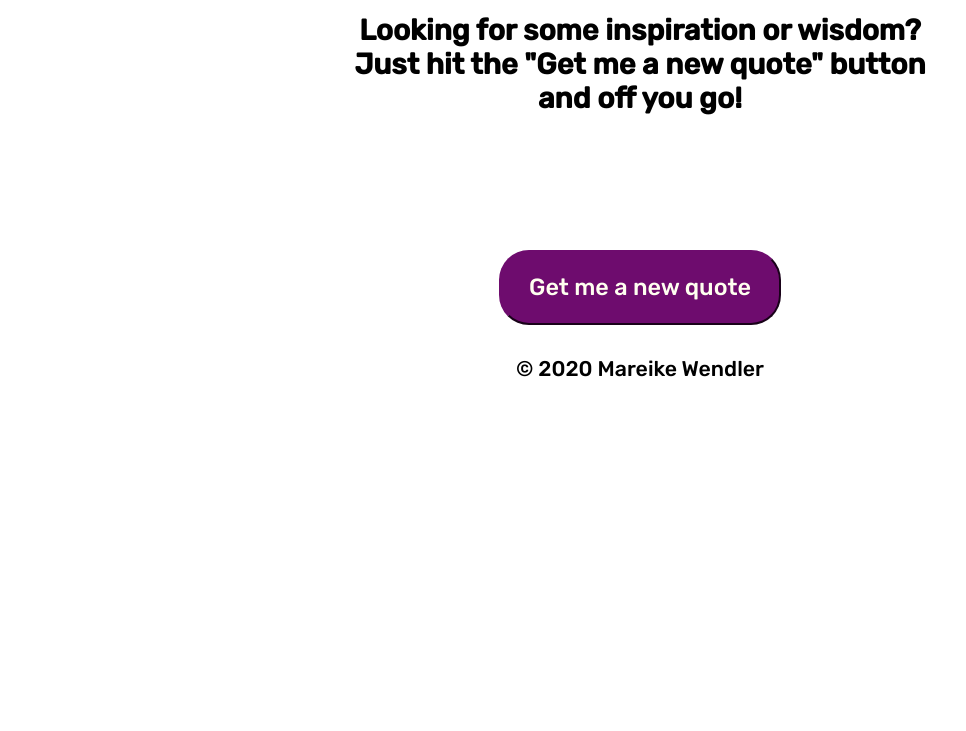
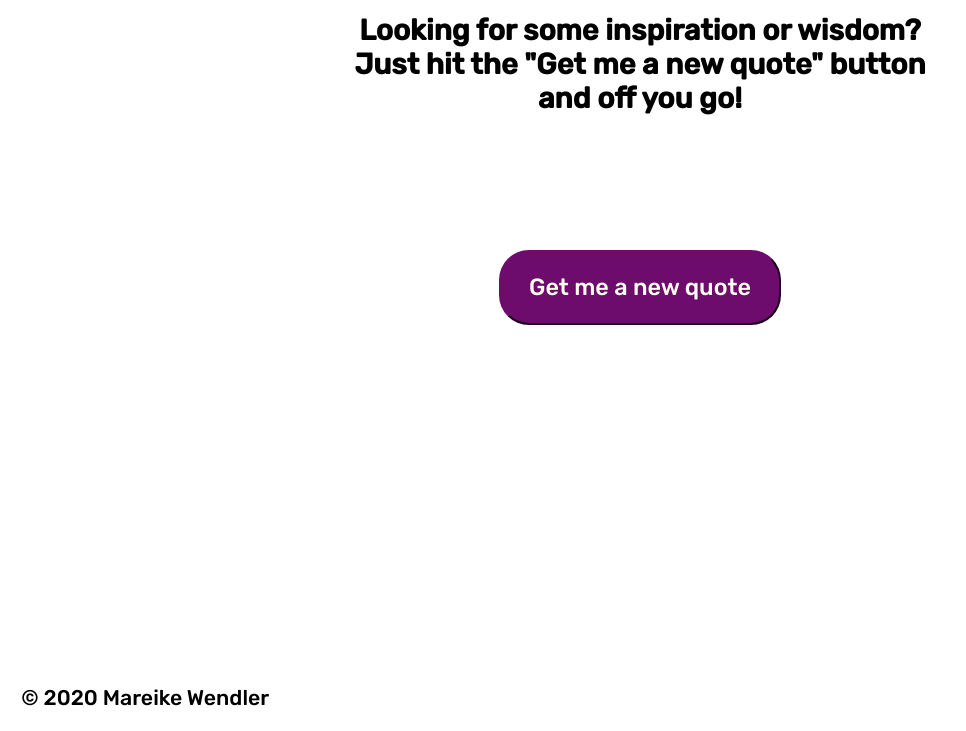
Before and after one commit to MareikeW/quote-machine, a plain HTML site: page index.html in a window 1280 px wide. Shown: the part 69-800 px from the top of the page, without its empty margins (0-966 px from the left). Drawn offline with Linux system fonts and the light colour scheme; a web font is replaced by a local one.

Commit message:
Footer ab 800px

```diff
--- a/quotes.css
+++ b/quotes.css
@@ -60,8 +60,14 @@ footer {
     bottom: 0;
 }
 
-@media (min-width: 600px) {
+@media (min-width: 800px) {
     body {
         margin: 0 25%;
     }
+
+    footer {
+        position: fixed;
+        bottom: 1em;
+        left: 1em;
+    }
 }
```
